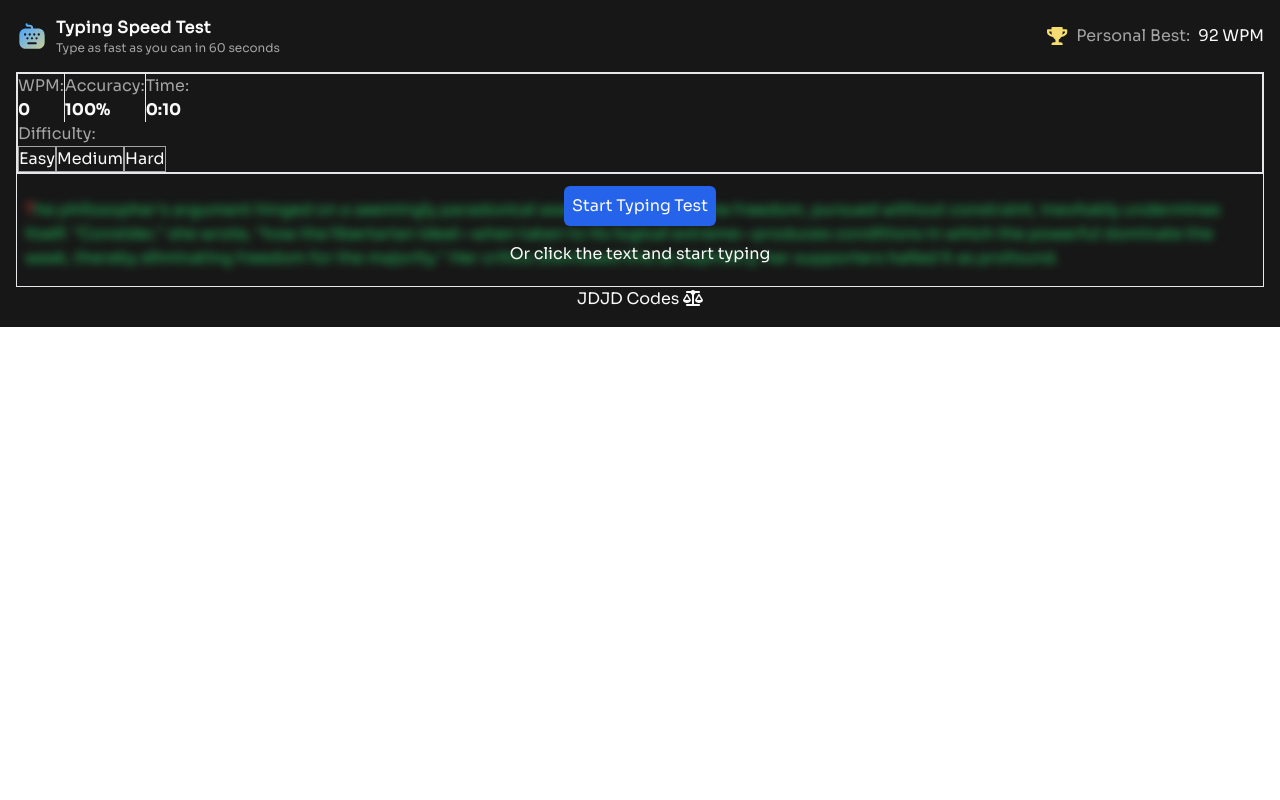
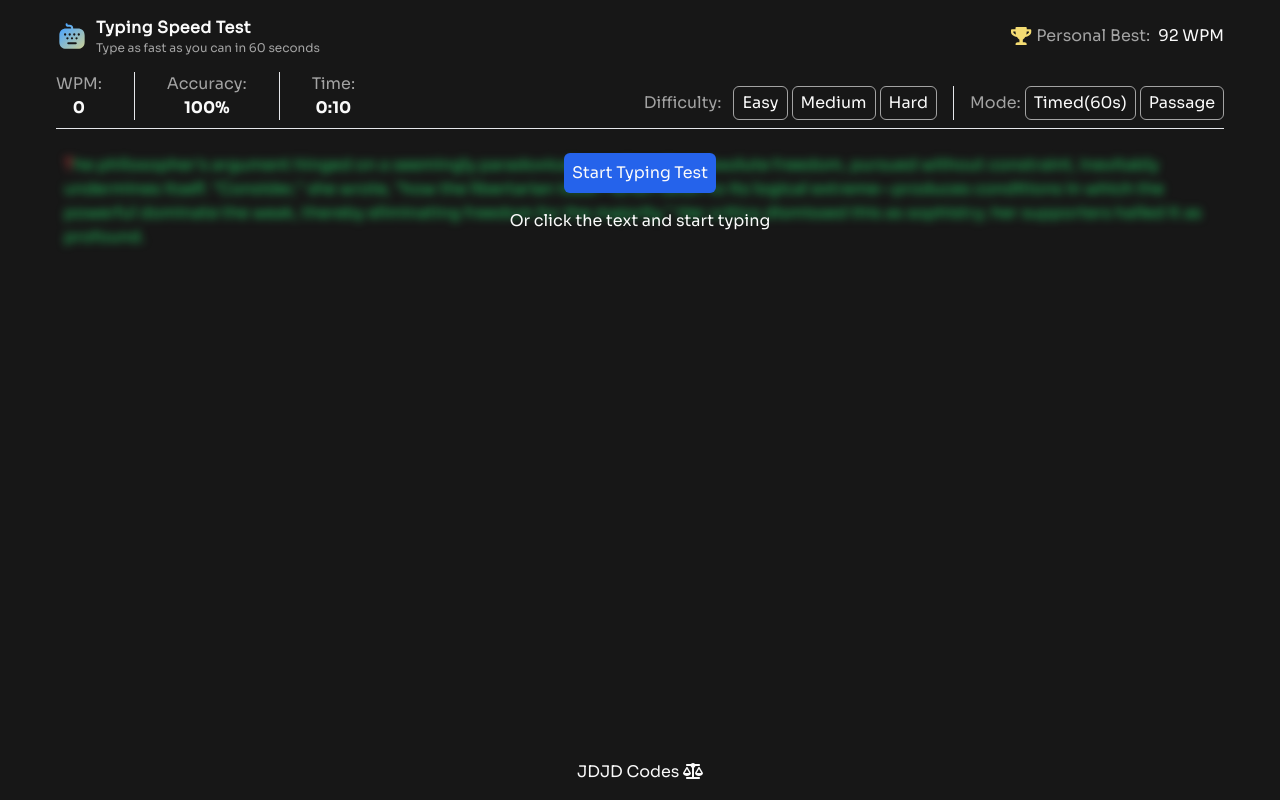
Before and after one commit to uconnwomensbball/typing-speed-test-app, a React (Vite) app: page / in a window 1280 px wide. Built offline with nearby package versions, Linux system fonts and the light colour scheme.

Commit message:
14 May 26 - styles: general for medium and large screens

```diff
--- a/src/App.jsx
+++ b/src/App.jsx
@@ -84,9 +84,9 @@ if (isFirstTest){
 }
 
   return (
-    <div className="bg-neutral-900 flex flex-col justify-center items-center m-auto font-soraReg p-4">
+    <div className="bg-neutral-900 flex flex-col items-center font-soraReg p-4 pt-2 md:pr-14 md:pl-14 min-h-screen">
 
-      <header className="flex flex-row justify-between items-center w-full mb-4">
+      <header className="flex flex-row justify-between items-center w-full mt-2 mb-4 mb-14">
         <img className="md:hidden" src="src\assets\images\logo-small.svg"/>
         <div className="hidden md:block md:flex md:flex-row gap-2">
           <img src="src\assets\images\logo-small.svg"/>
@@ -98,14 +98,14 @@ if (isFirstTest){
         <div className="flex">
           <img src="src\assets\images\icon-personal-best.svg"/>
 
-            <span className="hidden md:block text-neutral-400 ml-2 mr-1">Personal </span>
-            <p className="text-neutral-400 mr-2">Best: </p>
+            <span className="hidden md:block text-neutral-400 ml-1">Personal </span>
+            <p className="text-neutral-400 mr-2 ml-1">Best:</p>
             <span className="text-neutral-50">92 WPM</span>
 
         </div>
       </header>
-  {/* Fix the below main element layout for small and large screens*/}
-  <main className="flex flex-col md:justify-between border">
+
+  <main className="flex flex-col flex-1">
     {!isTestOver?
 
     <>
@@ -149,12 +149,12 @@ if (isFirstTest){
 
           {/*Test Type Menu for small screens*/}
           <div className="flex flex-col flex-1">
-            <div className="flex flex-row justify-center items-center gap-2 border border-neutral-400 rounded-md cursor-pointer" onClick={()=>{if (!isMenuDisabled){setIsTypeTestMenuDisplayed(prevVal=>!prevVal)}}}>
+            <div className="flex flex-row justify-center items-center gap-2 rounded-md cursor-pointer border border-neutral-400" onClick={()=>{if (!isMenuDisabled){setIsTypeTestMenuDisplayed(prevVal=>!prevVal)}}}>
               <p className="text-neutral-200">{testType}</p>
               <img src="src\assets\images\icon-down-arrow.svg" />
             </div>
             {isTestTypeMenuDisplayed && <div className="text-neutral-50 bg-neutral-800 ">
-              <label htmlFor="timed" className="flex flex-row border-b pt-1 pb-1 pr-2 cursor-pointer">
+              <label htmlFor="timed" className="flex flex-row border border-b pt-1 pb-1 pr-2 cursor-pointer">
                 <input id="timed" className="mr-2 ml-2" type="radio" name="test-type" value="timed" checked={testType === "Timed (60s)"? true: false} onChange={()=>setTestType("Timed (60s)")}></input>
                 <p>Timed (60s)</p>
               </label>
@@ -167,26 +167,33 @@ if (isFirstTest){
         </div>
 
         {/*Difficulty Menu for medium/large screens*/}
-        <nav className="hidden md:block border flex flex-row">
-          <div className="flex flex-row">
-            <div>
+        <nav className="hidden md:flex flex-row justify-between items-end mb-2">
+          <div className="flex flex-row gap-8">
+            <div className="flex flex-col items-center justify-center">
               <p className="text-neutral-400">WPM:</p>
               <p className="text-neutral-50 font-soraBold">0</p>
             </div>
-            <div className="border-l border-r">
+            <div className="border-l border-r pr-8 pl-8 flex flex-col items-center justify-center">
               <p className="text-neutral-400">Accuracy:</p>
               <p className="text-neutral-50 font-soraBold">100%</p>
             </div>
-            <div>
+            <div className="flex flex-col items-center justify-center">
               <p className="text-neutral-400">Time:</p>
               <p className="text-neutral-50 font-soraBold" ref={intervalRef}>0:{String(timer).padStart(2, "0")}</p>
             </div>
           </div>
-          <div>
-            <p className="text-neutral-400">Difficulty: </p>
-            <button className="text-neutral-50 border border-neutral-400 hover:border-blue-400 hover:text-blue-400">Easy</button>
-            <button className="text-neutral-50 border border-neutral-400 hover:border-blue-400 hover:text-blue-400">Medium</button>
-            <button className="text-neutral-50 border border-neutral-400 hover:border-blue-400 hover:text-blue-400">Hard</button>
+          <div className="flex flex-row gap-2">
+            <div className="flex flex-row justify-center items-center gap-1 border-r pr-4">
+              <p className="text-neutral-400 mr-2">Difficulty: </p>
+              <button className="text-neutral-50 border border-neutral-400 hover:border-blue-400 hover:text-blue-400 rounded-md pt-1 pb-1 pr-2 pl-2">Easy</button>
+              <button className="text-neutral-50 border border-neutral-400 hover:border-blue-400 hover:text-blue-400 rounded-md pt-1 pb-1 pr-2 pl-2">Medium</button>
+              <button className="text-neutral-50 border border-neutral-400 hover:border-blue-400 hover:text-blue-400 rounded-md pt-1 pb-1 pr-2 pl-2">Hard</button>
+            </div>
+            <div className="flex flex-row justify-center items-center gap-1 pl-2">
+              <p className="text-neutral-400">Mode: </p>
+              <button className="text-neutral-50 border border-neutral-400 hover:border-blue-400 hover:text-blue-400 rounded-md pt-1 pb-1 pr-2 pl-2">Timed(60s)</button>
+              <button className="text-neutral-50 border border-neutral-400 hover:border-blue-400 hover:text-blue-400 rounded-md pt-1 pb-1 pr-2 pl-2">Passage</button>
+            </div>
           </div>
         </nav>
 
@@ -208,7 +215,8 @@ if (isFirstTest){
           <img src={isHighScore? "src/assets/images/icon-new-pb.svg": "src/assets/images/icon-completed.svg"}/>
           <h1 className="text-neutral-50 font-soraBold tracking-wide text-xl">{resultsHeader}</h1>
           <p className="text-neutral-400 text-center">{resultsText}</p>
-          <div className="border w-full mt-2 rounded pt-2 pb-2 pl-2">
+          <div className="md:flex md:flex-row w-full gap-4">
+            <div className="border mt-2 rounded pt-2 pb-2 pl-2 md:flex md:flex-col md:justify-start md:items-center">
               <p className="text-neutral-400">WPM:</p>
               <p className="text-neutral-50 font-soraBold">85</p>
             </div>
@@ -220,10 +228,11 @@ if (isFirstTest){
               <p className="text-neutral-400">Characters:</p>
               <p className="font-soraBold"><span className="text-green-500">120</span><span className="text-neutral-400">/</span><span className="text-red-500">5</span></p>
             </div>
+          </div>
           <button className="flex flex-row gap-2 text-neutral-50 bg-neutral-800 mt-4 mb-4 p-2 rounded-md hover:bg-neutral-50 hover:text-neutral-800" onClick={()=>{
             setIsTestOver(false)
             setIsInitialScreen(true)
-            }}>{isFirstTest? "Beat This Score": "Go Again"}<img src="src/assets/images/icon-restart.svg"/></button>
+            }}>{isFirstTest || isHighScore? "Beat This Score": "Go Again"}<img src="src/assets/images/icon-restart.svg"/></button>
             {isHighScore? <img className="z-0 relative" src="src/assets/images/pattern-confetti.svg"/>: <img className="ml-auto w-8" src="src/assets/images/pattern-star-1.svg"/>}
         </div>}
       </main>
```
Lines whose indentation alone changed are shown as unchanged.
